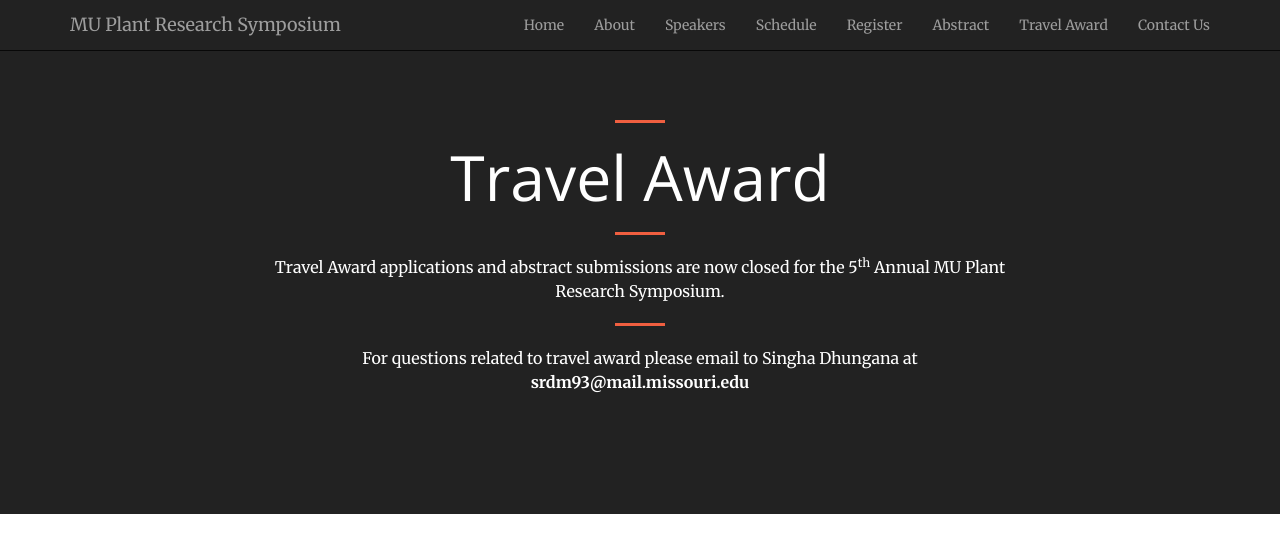
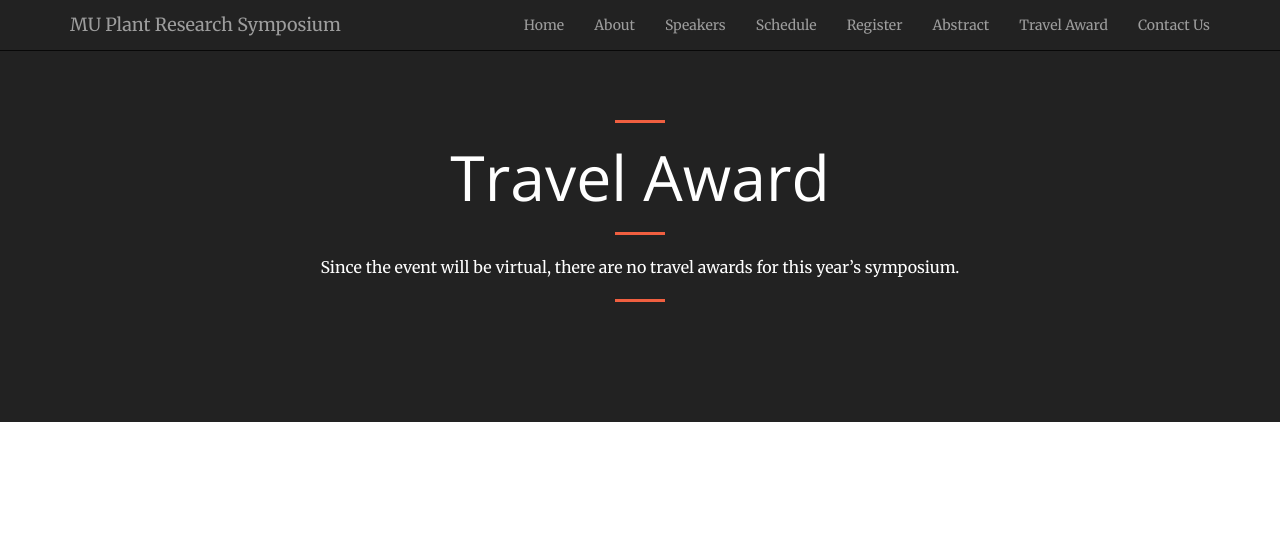
Before and after one commit to mupioneersymposium/mupioneersymposium.github.io, a Jekyll site: the page built from travel.md, in a window 1280 px wide. Shown: the top 553 px of the page. Built offline with Jekyll 4.4.1, drawn with Linux system fonts in a browser that asks for light colours.

Commit message:
Update travel.md

```diff
--- a/travel.md
+++ b/travel.md
@@ -5,6 +5,5 @@ layout: regular
 <hr style="clear: both;" />
 # Travel Award
 <hr style="clear: both;" />
-Travel Award applications and abstract submissions are now closed for the 5<sup>th</sup> Annual MU Plant Research Symposium.
+Since the event will be virtual, there are no travel awards for this year’s symposium.
 <hr style="clear: both;" />
-For questions related to travel award please email to Singha Dhungana at **srdm93@mail.missouri.edu**
```
